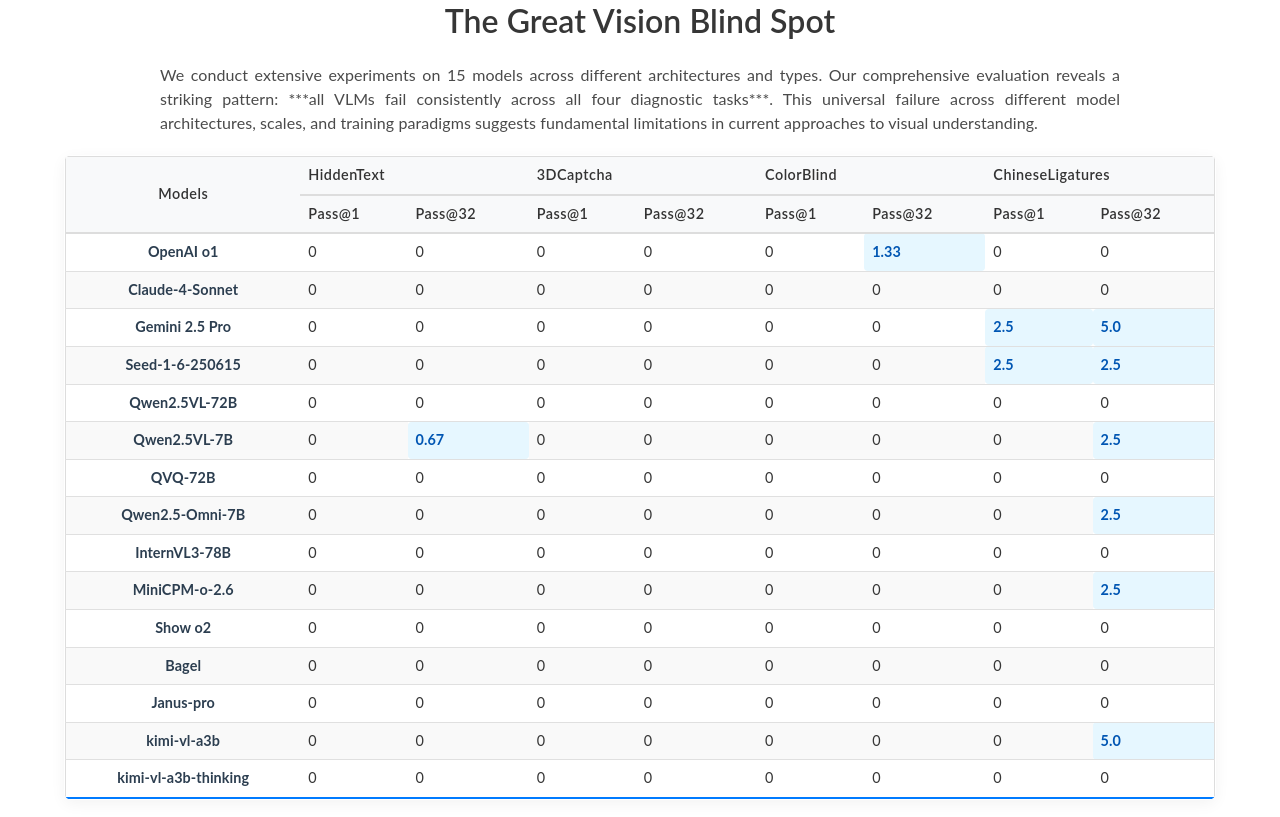
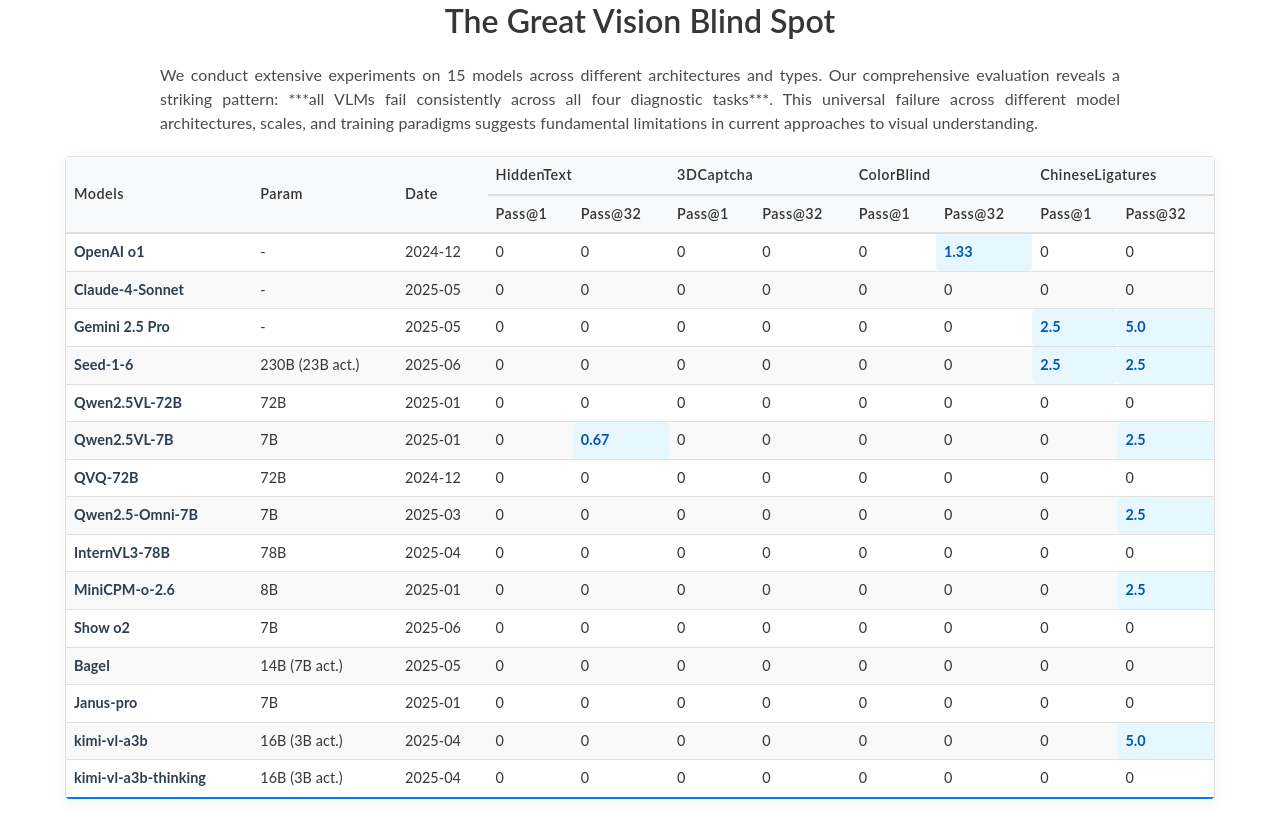
Before and after one commit to TuringEyeTest/turingeyetest.github.io, a plain HTML site: page docs/index.html in a window 1280 px wide. Shown: the part 2980-3797 px from the top of the page. Drawn offline with nearby package versions, Linux system fonts and the light colour scheme; a script that the page names is missing; some icons are missing; a web font is replaced by a local one.

Commit message:
update params & date

```diff
--- a/docs/index.html
+++ b/docs/index.html
@@ -362,7 +362,7 @@
     .performance-table th,
     .performance-table td {
         padding: 12px 15px; /* 增加内边距 */
-        text-align: center; /* Center content in all cells */
+        text-align: left; /* Left align content in all cells */
         border-bottom: 1px solid #e0e0e0; /* 使用更柔和的水平分隔线 */
     }
 
@@ -378,7 +378,7 @@
     }
 
     .performance-table thead th[rowspan="2"] {
-        text-align: center; /* Center the "Models" header */
+        text-align: left; /* Left align the headers with rowspan */
     }
 
     /* 斑马条纹 */
@@ -395,7 +395,7 @@
     .performance-table tbody td:first-child {
         font-weight: bold;
         color: #2c3e50;
-        text-align: center; /* Center the first column as well */
+        text-align: left; /* Left align the first column as well */
     }
 
     /* --- 这是关键：高亮有值的单元格 --- */
@@ -1246,6 +1246,8 @@
               <thead>
                   <tr>
                       <th rowspan="2" style="vertical-align: middle;">Models</th>
+                      <th rowspan="2" style="vertical-align: middle;">Param</th>
+                      <th rowspan="2" style="vertical-align: middle;">Date</th>
                       <th colspan="2">HiddenText</th>
                       <th colspan="2">3DCaptcha</th>
                       <th colspan="2">ColorBlind</th>
@@ -1265,6 +1267,8 @@
               <tbody>
                   <tr>
                       <td>OpenAI o1</td>
+                      <td>-</td>
+                      <td>2024-12</td>
                       <td>0</td>
                       <td>0</td>
                       <td>0</td>
@@ -1276,6 +1280,8 @@
                   </tr>
                   <tr>
                       <td>Claude-4-Sonnet</td>
+                      <td>-</td>
+                      <td>2025-05</td>
                       <td>0</td>
                       <td>0</td>
                       <td>0</td>
@@ -1287,6 +1293,8 @@
                   </tr>
                   <tr>
                       <td>Gemini 2.5 Pro</td>
+                      <td>-</td>
+                      <td>2025-05</td>
                       <td>0</td>
                       <td>0</td>
                       <td>0</td>
@@ -1297,7 +1305,9 @@
                       <td class="has-value">5.0</td>
                   </tr>
                   <tr>
-                      <td>Seed-1-6-250615</td>
+                      <td>Seed-1-6</td>
+                      <td>230B (23B act.)</td>
+                      <td>2025-06</td>
                       <td>0</td>
                       <td>0</td>
                       <td>0</td>
@@ -1309,6 +1319,8 @@
                   </tr>
                   <tr>
                       <td>Qwen2.5VL-72B</td>
+                      <td>72B</td>
+                      <td>2025-01</td>
                       <td>0</td>
                       <td>0</td>
                       <td>0</td>
@@ -1320,6 +1332,8 @@
                   </tr>
                   <tr>
                       <td>Qwen2.5VL-7B</td>
+                      <td>7B</td>
+                      <td>2025-01</td>
                       <td>0</td>
                       <td class="has-value">0.67</td>
                       <td>0</td>
@@ -1331,6 +1345,8 @@
                   </tr>
                   <tr>
                       <td>QVQ-72B</td>
+                      <td>72B</td>
+                      <td>2024-12</td>
                       <td>0</td>
                       <td>0</td>
                       <td>0</td>
@@ -1342,6 +1358,8 @@
                   </tr>
                   <tr>
                       <td>Qwen2.5-Omni-7B</td>
+                      <td>7B</td>
+                      <td>2025-03</td>
                       <td>0</td>
                       <td>0</td>
                       <td>0</td>
@@ -1353,6 +1371,8 @@
                   </tr>
                   <tr>
                       <td>InternVL3-78B</td>
+                      <td>78B</td>
+                      <td>2025-04</td>
                       <td>0</td>
                       <td>0</td>
                       <td>0</td>
@@ -1364,6 +1384,8 @@
                   </tr>
                   <tr>
                       <td>MiniCPM-o-2.6</td>
+                      <td>8B</td>
+                      <td>2025-01</td>
                       <td>0</td>
                       <td>0</td>
                       <td>0</td>
@@ -1375,6 +1397,8 @@
                   </tr>
                   <tr>
                       <td>Show o2</td>
+                      <td>7B</td>
+                      <td>2025-06</td>
                       <td>0</td>
                       <td>0</td>
                       <td>0</td>
@@ -1386,6 +1410,8 @@
                   </tr>
                   <tr>
                       <td>Bagel</td>
+                      <td>14B (7B act.)</td>
+                      <td>2025-05</td>
                       <td>0</td>
                       <td>0</td>
                       <td>0</td>
@@ -1397,6 +1423,8 @@
                   </tr>
                   <tr>
                       <td>Janus-pro</td>
+                      <td>7B</td>
+                      <td>2025-01</td>
                       <td>0</td>
                       <td>0</td>
                       <td>0</td>
@@ -1408,6 +1436,8 @@
                   </tr>
                   <tr>
                       <td>kimi-vl-a3b</td>
+                      <td>16B (3B act.)</td>
+                      <td>2025-04</td>
                       <td>0</td>
                       <td>0</td>
                       <td>0</td>
@@ -1419,6 +1449,8 @@
                   </tr>
                   <tr>
                       <td>kimi-vl-a3b-thinking</td>
+                      <td>16B (3B act.)</td>
+                      <td>2025-04</td>
                       <td>0</td>
                       <td>0</td>
                       <td>0</td>
```
